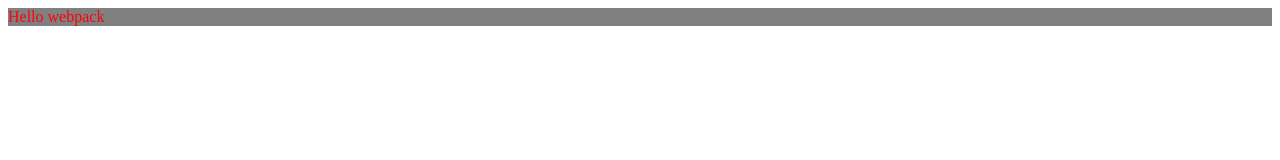
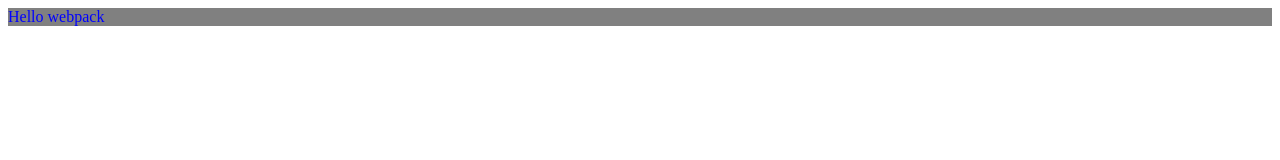
Before and after one commit to Olivier-Kango/To-Do-List, a website built with webpack: page dist/index.html in a window 1280 px wide. Built offline with nearby package versions, Linux system fonts and the light colour scheme.

Commit message:
Fix linter errors

```diff
--- a/server.js
+++ b/server.js
@@ -1,3 +1,4 @@
+/* eslint-disable */
 const express = require('express');
 const webpack = require('webpack');
 const webpackDevMiddleware = require('webpack-dev-middleware');
@@ -11,7 +12,7 @@
 app.use(
   webpackDevMiddleware(compiler, {
     publicPath: config.output.publicPath,
-  })
+  }),
 );
 
 // Serve the files on port 3000.
--- a/src/index.js
+++ b/src/index.js
@@ -4,7 +4,7 @@
 function component() {
   const element = document.createElement('div');
 
-   // Lodash, now imported by this script
+  // Lodash, now imported by this script
   element.innerHTML = _.join(['Hello', 'webpack'], ' ');
   element.classList.add('hello');
 
--- a/src/style.css
+++ b/src/style.css
@@ -1,4 +1,4 @@
 .hello {
-  color: red;
+  color: blue;
   background: gray;
 }
--- a/webpack.config.js
+++ b/webpack.config.js
@@ -14,7 +14,7 @@
   ],
   mode: 'development',
   output: {
-    filename: "build/[name].js",
+    filename: 'build/[name].js',
     path: path.resolve(__dirname, 'dist'),
     clean: true,
     publicPath: '/',
```
Also changed, not shown: package.json (+8 -0 lines), .eslintrc.json (added), .github/workflows/linters.yml (added), .stylelintrc.json (added), README.md, 2 other files.
